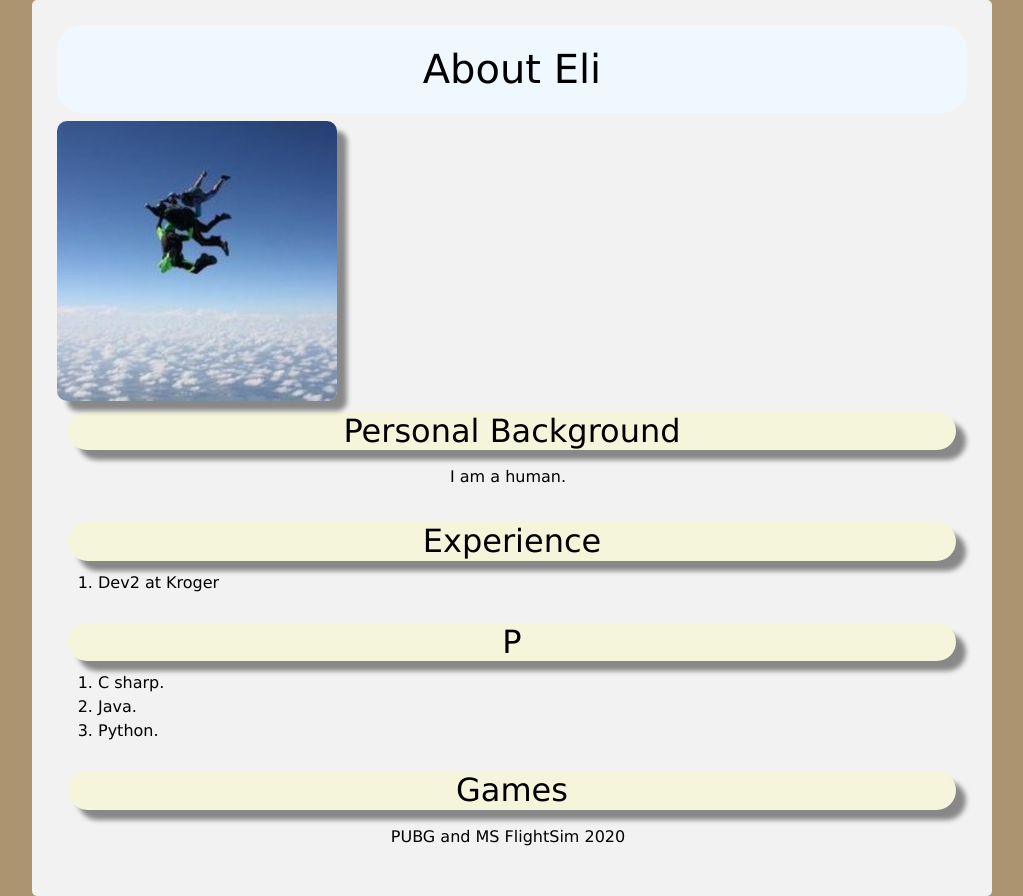
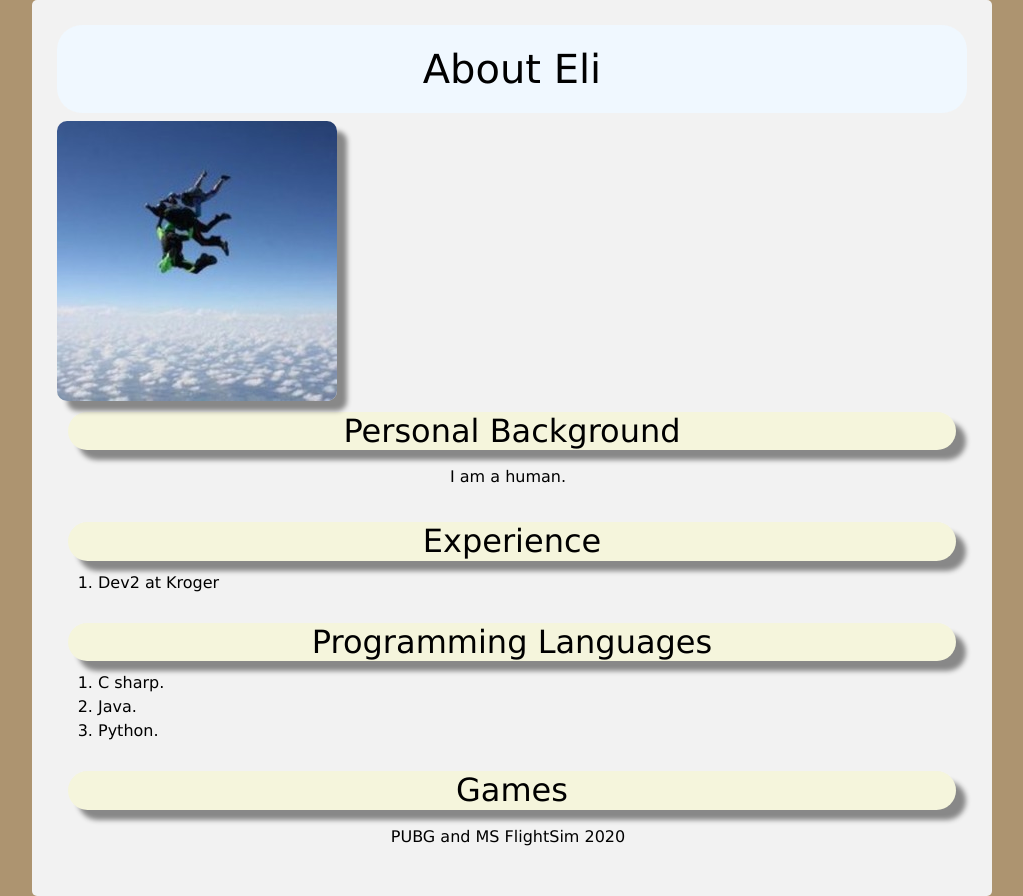
Before and after one commit to uceli/uceli.github.io, a website: page index.html in a window 1280 px wide. Shown: the whole page, without its empty margins (128-1151 px from the left). Drawn offline with nearby package versions, Linux system fonts and the light colour scheme.

Commit message:
corrected programming languages h2

```diff
--- a/index.html
+++ b/index.html
@@ -31,7 +31,7 @@
       </ol>
     </div>
     <div class="section" id="programmingLanguages">
-      <h2>P</h2>
+      <h2>Programming Languages</h2>
       <ol>
         <li>C sharp.</li>
         <li>Java.</li>
```
